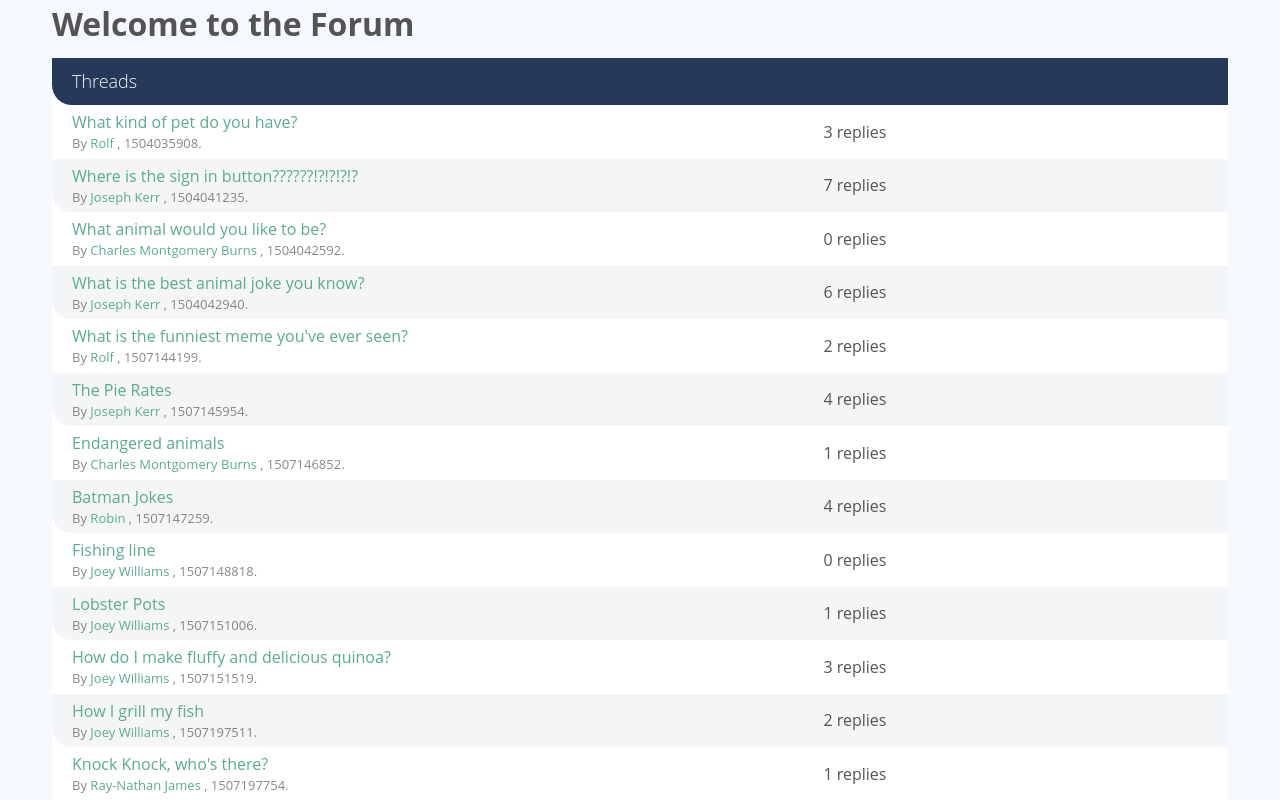
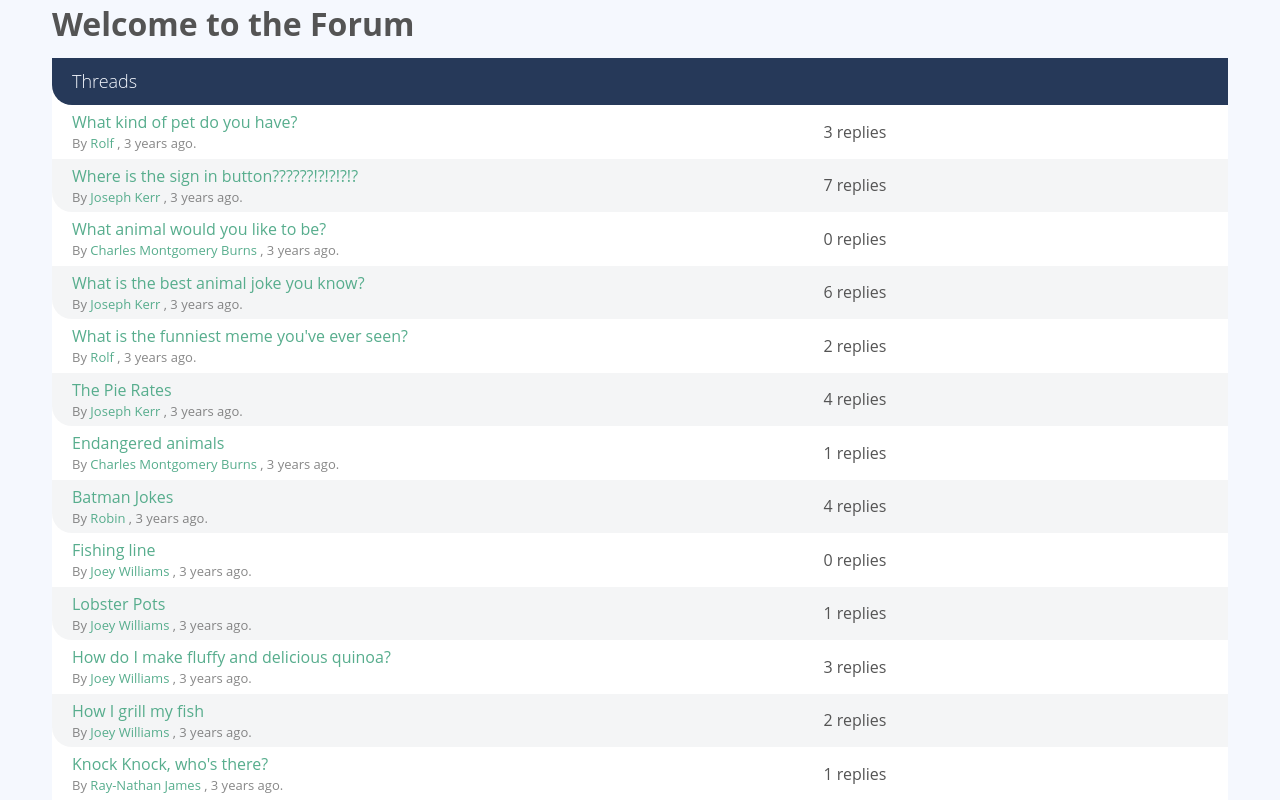
Before and after one commit to gorjiali/vue-forum, a Vue app: page / in a window 1280 px wide. Shown: the top 800 px of the page. Built offline with nearby package versions, Linux system fonts and the light colour scheme.

Commit message:
refactor: create AppDate base component and use it

```diff
--- /dev/null
+++ b/src/components/AppDate.vue
@@ -0,0 +1,29 @@
+<template>
+  <span :title="timestamp | humanFriendlyDate">{{ timestamp | diffForHumans }}</span>
+</template>
+
+<script>
+import moment from "moment";
+
+export default {
+  props: {
+    timestamp: {
+      type: Number,
+      required: true
+    }
+  },
+
+  filters: {
+    humanFriendlyDate(date) {
+      return moment.unix(date).format("MMMM Do YYYY, h:mm:ss a");
+    },
+
+    diffForHumans(date) {
+      return moment.unix(date).fromNow();
+    }
+  }
+};
+</script>
+
+<style scoped>
+</style>
--- a/src/components/PostListItem.vue
+++ b/src/components/PostListItem.vue
@@ -14,16 +14,15 @@
       <div>{{ post.text }}</div>
     </div>
 
-    <div
-      class="post-date text-faded"
-      :title="post.publishedAt | humanFriendlyDate"
-    >{{ post.publishedAt | diffForHumans }}</div>
+    <div class="post-date text-faded">
+      <AppDate :timestamp="post.publishedAt" />
+    </div>
   </div>
 </template>
 
 <script>
 import sourceData from "@/data";
-import moment from "moment";
+import AppDate from "./AppDate";
 
 export default {
   props: {
@@ -31,6 +30,10 @@
       required: true,
       type: Object
     }
+  },
+
+  components: {
+    AppDate
   },
 
   computed: {
@@ -41,16 +44,6 @@
     userPostsCount() {
       return Object.values(sourceData.users[this.post.userId].posts).length;
     }
-  },
-
-  filters: {
-    humanFriendlyDate(date) {
-      return moment.unix(date).format("MMMM Do YYYY, h:mm:ss a");
-    },
-
-    diffForHumans(date) {
-      return moment.unix(date).fromNow();
-    }
   }
 };
 </script>
--- a/src/components/ThreadListItem.vue
+++ b/src/components/ThreadListItem.vue
@@ -7,7 +7,8 @@
       <p class="text-faded text-xsmall">
         By
         <a href="#">{{ user.name }}</a>
-        , {{ thread.publishedAt }}.
+        ,
+        <AppDate :timestamp="thread.publishedAt" />.
       </p>
     </div>
 
@@ -32,6 +33,7 @@
 
 <script>
 import sourceData from "@/data";
+import AppDate from "./AppDate";
 
 export default {
   props: {
@@ -39,6 +41,10 @@
       type: Object,
       required: true
     }
+  },
+
+  components: {
+    AppDate
   },
 
   computed: {
```
